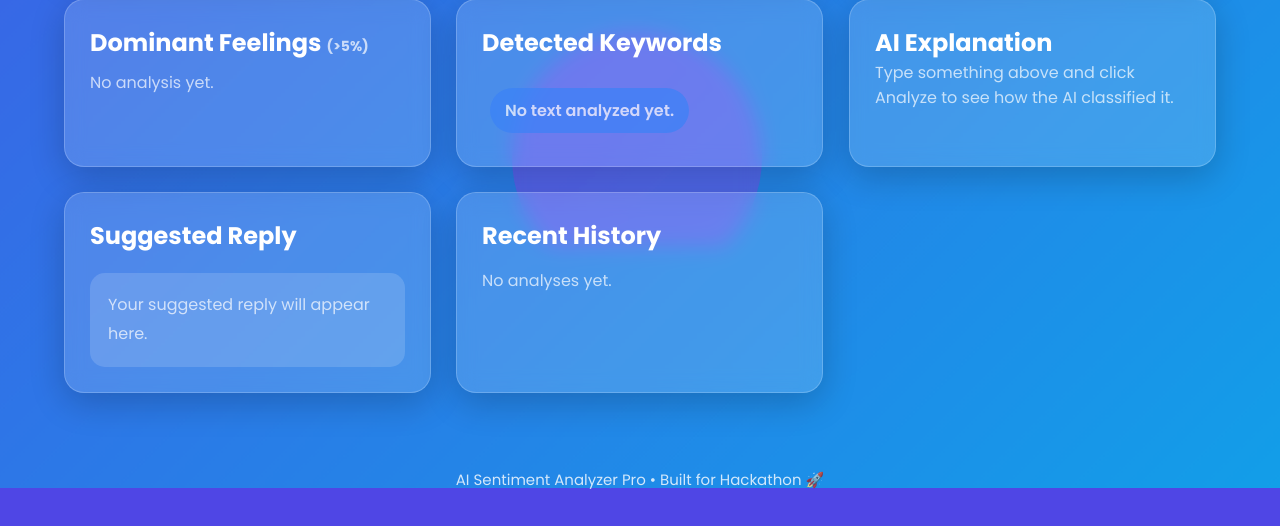
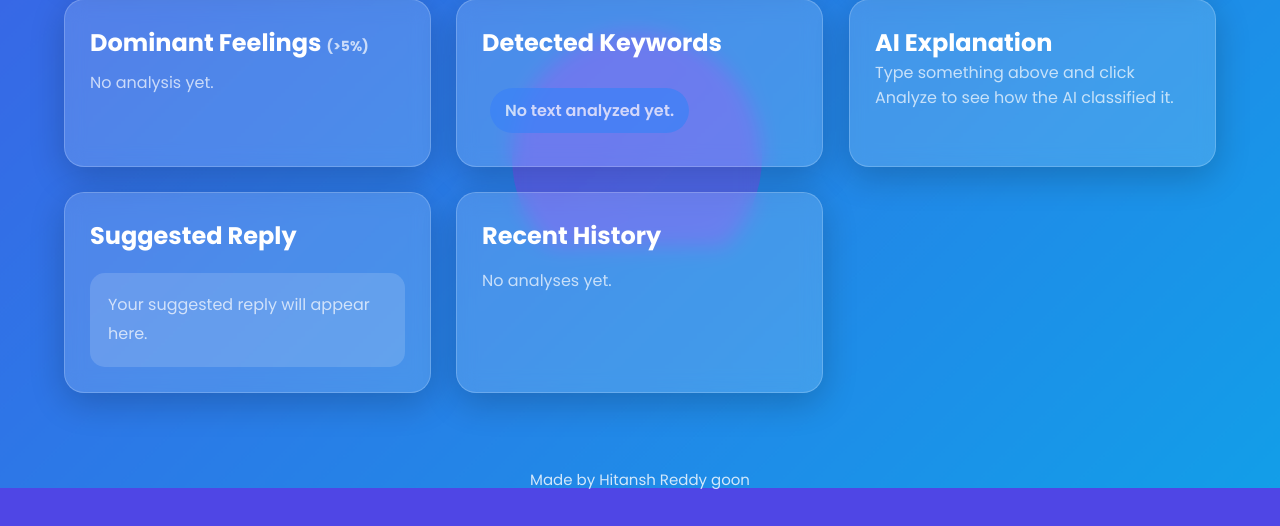
Before and after one commit to hitansh13224/ai-sentiment-analyzer, a Flask app: page / in a window 1280 px wide. Shown: the part 553-1079 px from the top of the page. Run offline with Flask 3, Linux system fonts and the light colour scheme; some libraries are stand-ins or nearby versions.

Commit message:
Fix HTML encoding issues in index.html

```diff
--- a/templates/index.html
+++ b/templates/index.html
@@ -515,7 +515,8 @@ header h1{
 </div>
 
 <footer>
-    AI Sentiment Analyzer Pro • Built for Hackathon 🚀
+    Made by Hitansh Reddy
+    goon
 </footer>
 
 <script>
```
